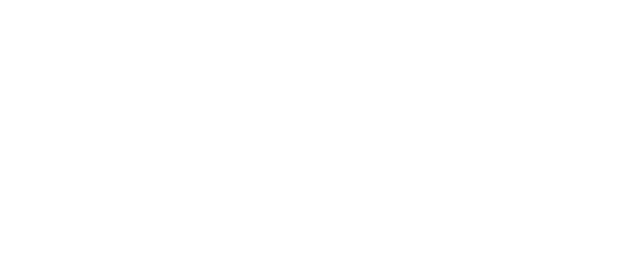
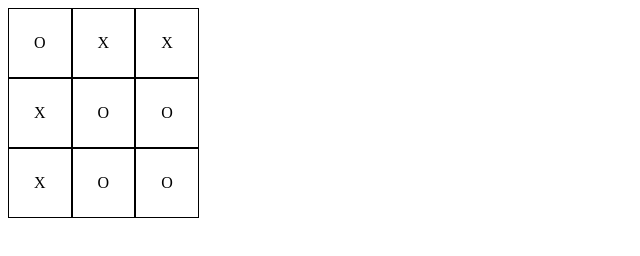
Before and after one commit to AdramCreate/tic-tac-toe, a plain HTML site: page index.html in a window 1280 px wide. Shown: the whole page, without its empty margins (0-640 px from the left). Drawn offline with Linux system fonts and the light colour scheme.

Commit message:
Dev: Initial JS and styling for outputting board and changing space marker

```diff
--- a/index.html
+++ b/index.html
@@ -6,6 +6,7 @@
         <link rel="stylesheet" type="text/css" href="styles/styles.css" />
     </head>
     <body>
+        <div id="root" class="gameboard"></div>
         <script type="text/javascript" src="scripts/main.js"></script>
     </body>
 </html>
--- a/scripts/main.js
+++ b/scripts/main.js
@@ -0,0 +1,90 @@
+const Player = (name, marker) => {
+    let wins = 0;
+
+    const increaseWins = () => {
+        wins++;
+    };
+
+    return { name, marker, increaseWins };
+};
+
+const gameBoard = (() => {
+    let board = [
+        ['O', 'X', 'X'],
+        ['X', 'O', 'O'],
+        ['X', 'O', 'O'],
+    ];
+
+    const getBoard = () => {
+        return board;
+    };
+
+    const checkForWinner = () => {};
+
+    return {
+        getBoard,
+    };
+})();
+
+const displayController = ((document) => {
+    const rootElement = document.getElementById('root');
+    const players = [Player('Bob', 'X'), Player('Jim', 'O')];
+    let currentPlayer = 'Bob';
+
+    //TODO: Probably dont need this; too verbose
+    const getCurrentPlayerMarker = () => {
+        const playerFound = players.find(
+            (player) => player.name === currentPlayer
+        );
+
+        return playerFound.marker;
+    };
+
+    const outputBoard = () => {
+        // TODO: Make as seperate function
+        gameBoard.getBoard().forEach((row) => {
+            const newRowElement = document.createElement('div');
+            newRowElement.classList.add('gameboard-row');
+            row.forEach((element) => {
+                // TODO: Make as seperate function
+                const newSpaceElement = document.createElement('div');
+
+                newSpaceElement.innerHTML = element;
+                newSpaceElement.classList.add('gameboard-space');
+                newSpaceElement.addEventListener('click', (e) => {
+                    //TODO: make as seperate function
+                    const element = e.target;
+
+                    if (!element.dataset.hasOwnProperty('isSelected')) {
+                        console.log(`${element} is selected`);
+                        element.innerHTML = getCurrentPlayerMarker();
+                        element.setAttribute('data-is-selected', '');
+                    }
+                });
+                newRowElement.appendChild(newSpaceElement);
+            });
+            rootElement.appendChild(newRowElement);
+        });
+    };
+
+    const outputPlayers = () => {
+        const playerOneElement = document.createElement('div');
+        const playerTwoElement = document.createElement('div');
+
+        playerOneElement.textContent = playerOne.name;
+        playerTwoElement.textContent = playerTwo.name;
+        rootElement.appendChild(playerOneElement);
+        rootElement.appendChild(playerTwoElement);
+    };
+
+    const startGame = () => {
+        outputBoard();
+    };
+
+    return {
+        startGame,
+        outputBoard,
+    };
+})(document);
+
+displayController.startGame();
--- a/styles/styles.css
+++ b/styles/styles.css
@@ -0,0 +1,12 @@
+.gameboard {
+}
+
+.gameboard-row {
+    display: flex;
+}
+
+.gameboard-space {
+    border: 1px solid black;
+    text-align: center;
+    padding: 25px;
+}
```
